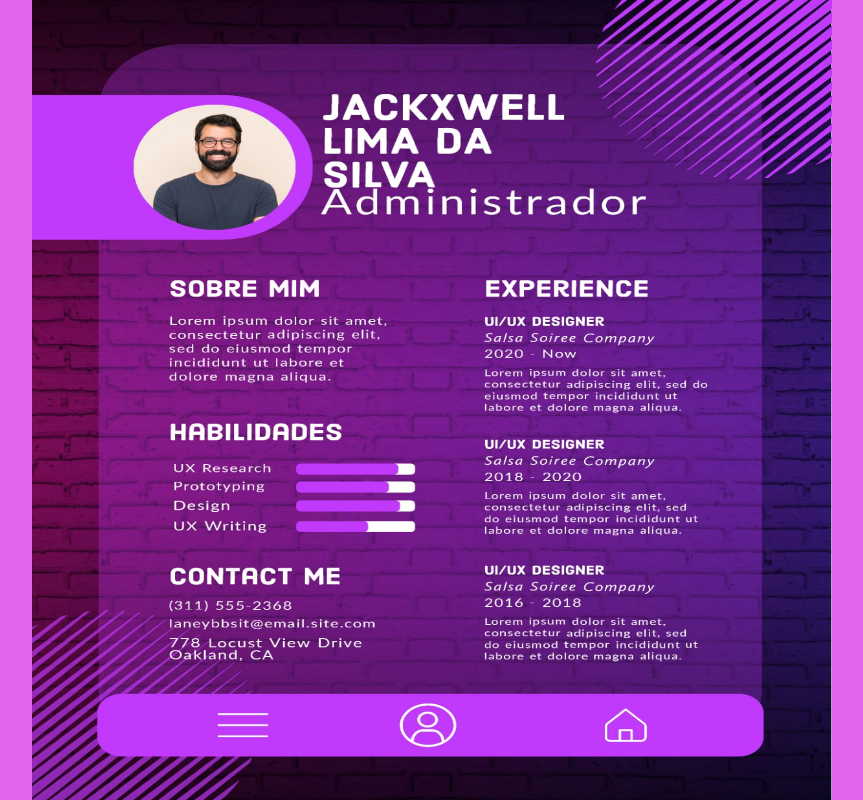
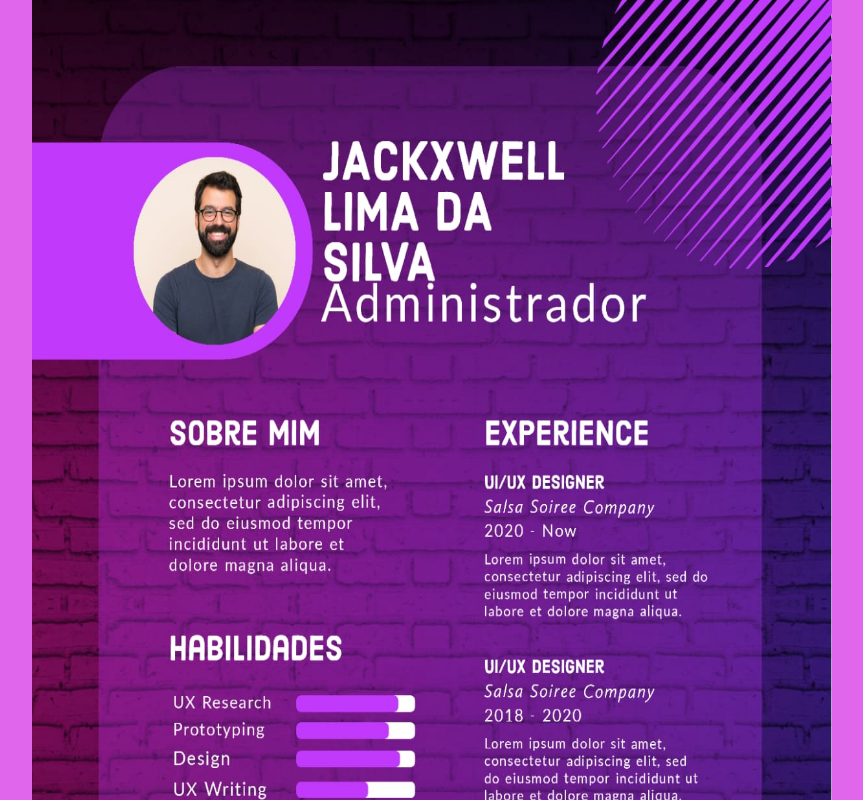
Before and after one commit to Maxlima2022/curriculo.2023, a plain HTML site: page index.html in a window 1280 px wide. Shown: the top 800 px of the page, without its empty margins (208-1071 px from the left). Drawn offline with Linux system fonts and the light colour scheme.

Commit message:
Update index.html

```diff
--- a/index.html
+++ b/index.html
@@ -31,7 +31,7 @@
   <div class="content">
 
     <!-- Adicione o conteúdo desejado aqui -->
-    <img src="curriculo.jpeg" width="800" height="800" alt="Minha Imagem">
+    <img src="curriculo.jpeg" width="800" height="1200" alt="Minha Imagem">
 
 
   </div>
```
